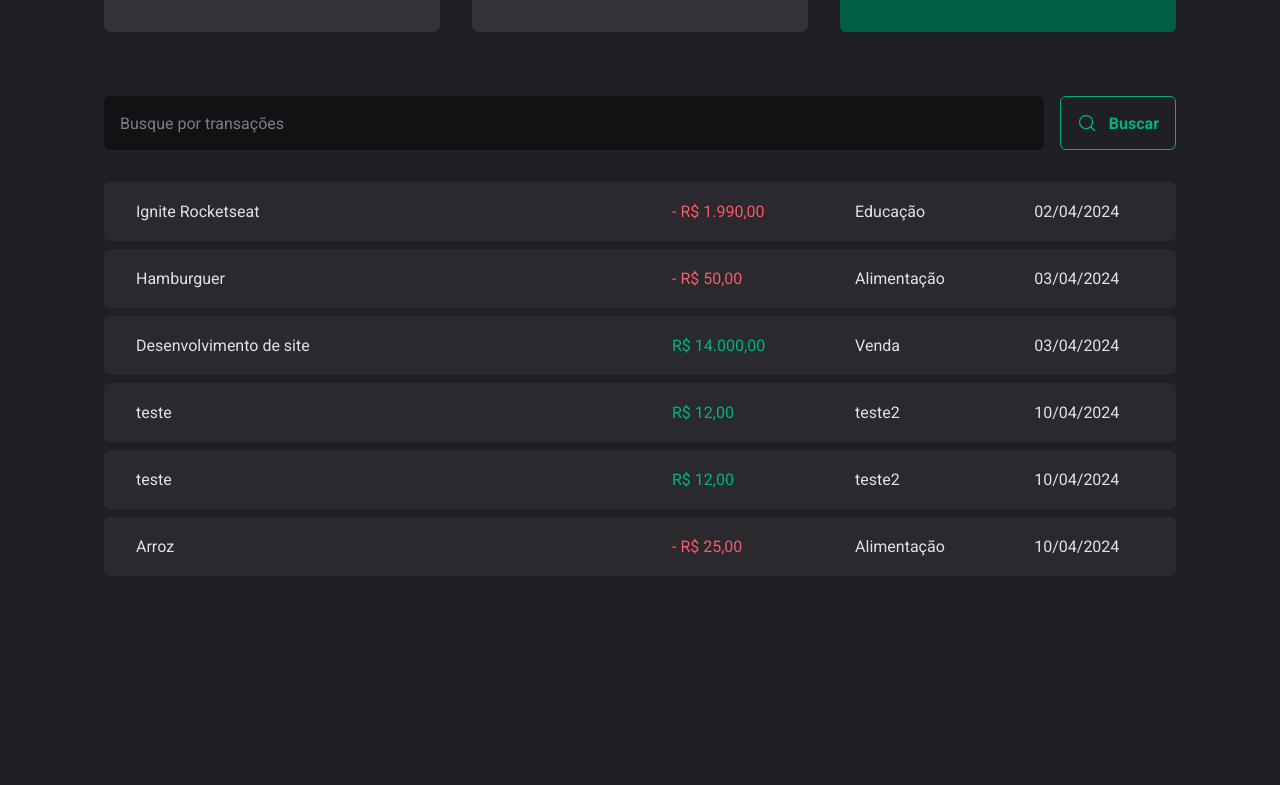
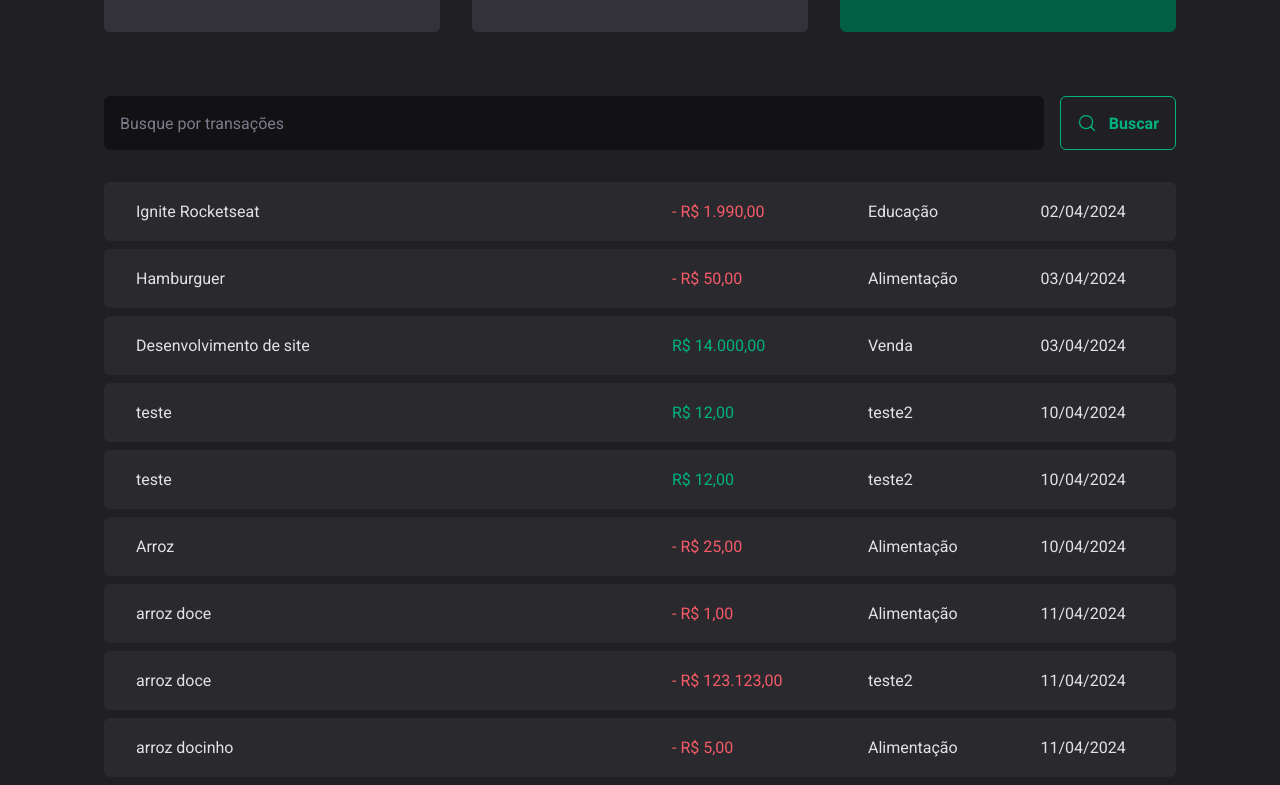
Before and after one commit to guilhermezaparoli/dt-money, a React (Vite) app: page / in a window 1280 px wide. Shown: the part 248-1033 px from the top of the page. Before the commit the page ends 832 px from the top, so only its background shows below. Built offline with nearby package versions, Linux system fonts and the light colour scheme; data requests are answered from the project's data file.

Commit message:
creation of context newTransactions

```diff
--- a/server.json
+++ b/server.json
@@ -47,6 +47,30 @@
       "price": 25,
       "type": "outcome",
       "createdAt": "2024-04-10T09:07:44.914Z"
+    },
+    {
+      "id": "9d04",
+      "description": "arroz doce",
+      "category": "Alimentação",
+      "price": 1,
+      "type": "outcome",
+      "createdAt": "2024-04-11T09:00:47.939Z"
+    },
+    {
+      "id": "e7ca",
+      "description": "arroz doce",
+      "category": "teste2",
+      "price": 123123,
+      "type": "outcome",
+      "createdAt": "2024-04-11T09:10:58.158Z"
+    },
+    {
+      "id": "7f12",
+      "description": "arroz docinho",
+      "category": "Alimentação",
+      "price": 5,
+      "type": "outcome",
+      "createdAt": "2024-04-11T09:11:53.939Z"
     }
   ]
 }
--- a/src/components/NewTransactionModal/index.tsx
+++ b/src/components/NewTransactionModal/index.tsx
@@ -9,7 +9,8 @@ import {
 import { ArrowCircleDown, ArrowCircleUp, X } from 'phosphor-react';
 import * as z from 'zod';
 import { Controller, useForm } from 'react-hook-form';
-import { api } from '../../lib/axios';
+import { useContext } from 'react';
+import { TransactionsContext } from '../../contexts/TransactionsContext';
 
 const newTransactionFormSchema = z.object({
   description: z.string(),
@@ -21,6 +22,7 @@ const newTransactionFormSchema = z.object({
 type newTransactionFomInpuuts = z.infer<typeof newTransactionFormSchema>;
 
 export function NewTransactionModal() {
+  const { createTransactions } = useContext(TransactionsContext);
   const {
     control,
     register,
@@ -31,15 +33,14 @@ export function NewTransactionModal() {
 
   async function handleCreateNewTransaction(data: newTransactionFomInpuuts) {
     const { category, description, price, type } = data;
-    await api.post('transactions', {
+
+    createTransactions({
+      category,
       description,
-      category,
       price,
       type,
-      createdAt: new Date()
     });
-
-    reset()
+    reset();
   }
 
   return (
--- a/src/contexts/TransactionsContext.tsx
+++ b/src/contexts/TransactionsContext.tsx
@@ -11,11 +11,19 @@ interface Transaction {
 }
 interface TransactionContextType {
   transactions: Transaction[];
-  fetchTransactions: (query?: string) => Promise<void>
+  fetchTransactions: (query?: string) => Promise<void>;
+  createTransactions: (data: CreateTransactionInput) => Promise<void>
 }
 
 interface TransactionsProviderProps {
   children: ReactNode;
+}
+
+interface  CreateTransactionInput {
+  description: string,
+  price: number,
+  category: string,
+  type: "income" | "outcome"
 }
 
 export const TransactionsContext = createContext({} as TransactionContextType);
@@ -35,11 +43,23 @@ export function TransactionsProvider({ children }: TransactionsProviderProps) {
       setTransactions(response.data);
     }
 
+    async function createTransactions(data: CreateTransactionInput) {
+      const { category, description, price, type } = data;
+
+      const response = await api.post('transactions', {
+        description,
+        category,
+        price,
+        type,
+        createdAt: new Date()
+      });
+      setTransactions((state) => [response.data, ...state])
+    }
     useEffect(() => {
       fetchTransactions();
     }, []);
   return (
-    <TransactionsContext.Provider value={{ transactions, fetchTransactions }}>
+    <TransactionsContext.Provider value={{ transactions, fetchTransactions, createTransactions }}>
       {children}
     </TransactionsContext.Provider>
   );
```
Also changed, not shown: package.json (+7 -3 lines), .eslintrc.cjs (deleted), .eslintrc.json (added), 1 other file (tests, documents, lock files or other folders).
